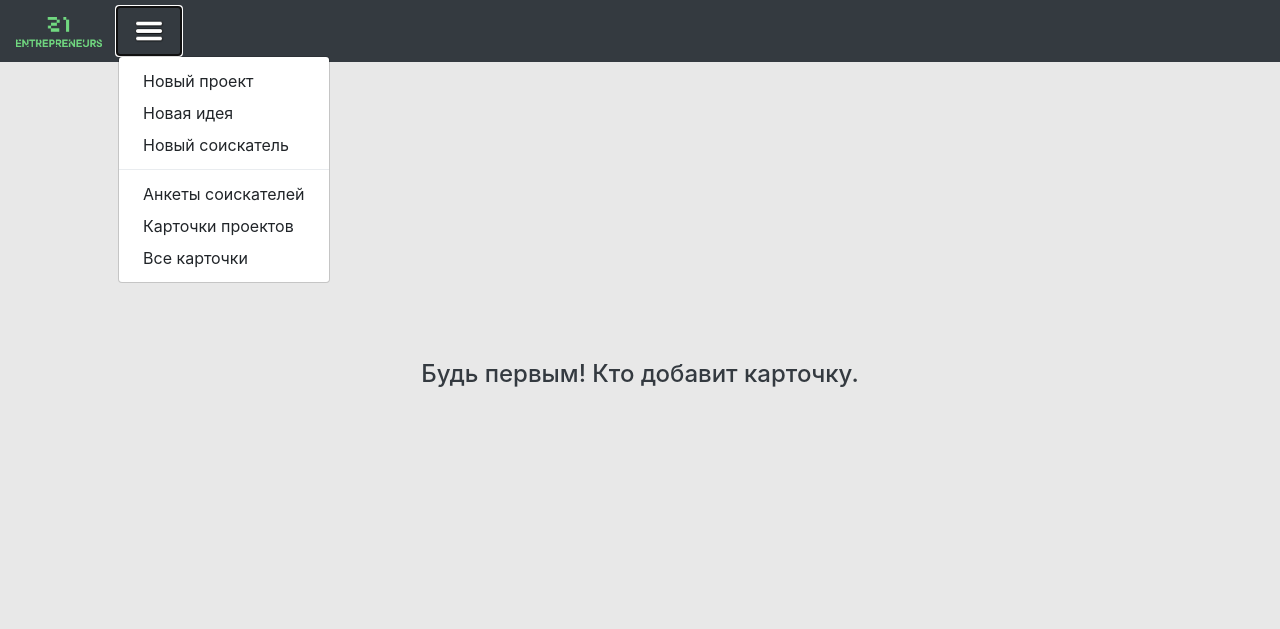
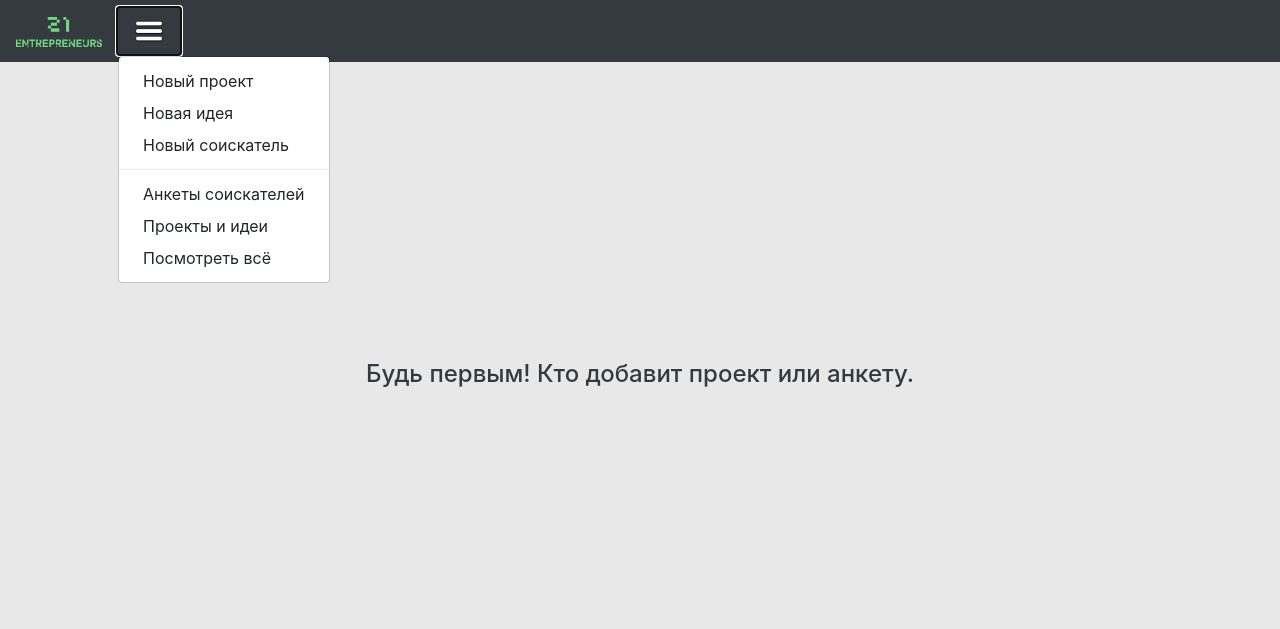
Before and after one commit to ENZ0g/21entrepreneurs_hh, a Django app: page /all_cards/ in a window 1280 px wide, after a click that opens the changed part. Shown: the top 629 px of the page. Run offline with Django 3.2, Linux system fonts and the light colour scheme; data that the repository does not hold is empty; parts of the project's set-up code (start-up, migrations or seed data) failed here and were passed over; some libraries are stand-ins or nearby versions.

Commit message:
new slack message headers, no cards

```diff
--- a/website/templates/all_cards_list.html
+++ b/website/templates/all_cards_list.html
@@ -16,7 +16,7 @@
     {% if cards|length == 0 %}
 
     <div class="empty-cards text-center">
-        <h4>Будь первым! Кто добавит карточку.</h4>
+        <h4>Будь первым! Кто добавит проект или анкету.</h4>
     </div>
 
     {% endif %}
@@ -64,7 +64,7 @@
                     <button type="button"
                             class="btn btn-outline-dark btn-sm"
                             data-toggle="modal"
-                            data-target="#passwordModal{{ forloop.counter }}">Редактировать карточку</button>
+                            data-target="#passwordModal{{ forloop.counter }}">Редактировать</button>
                 </div>
 
                 <div class="modal fade modal-centered"
@@ -131,7 +131,7 @@
             <button type="button"
                     class="btn btn-outline-dark btn-sm"
                     data-toggle="modal"
-                    data-target="#passwordModal{{ forloop.counter }}">Редактировать карточку</button>
+                    data-target="#passwordModal{{ forloop.counter }}">Редактировать</button>
         </div>
 
             <div class="modal fade modal-centered"
--- a/website/templates/applicants_list.html
+++ b/website/templates/applicants_list.html
@@ -16,7 +16,7 @@
     {% if applicants|length == 0 %}
 
     <div class="empty-cards text-center">
-        <h4>Будь первым! Кто добавит карточку.</h4>
+        <h4>Будь первым! Кто добавит анкету.</h4>
     </div>
 
     {% endif %}
@@ -47,7 +47,7 @@
             <button type="button"
                     class="btn btn-outline-dark btn-sm"
                     data-toggle="modal"
-                    data-target="#passwordModal{{ forloop.counter }}">Редактировать карточку</button>
+                    data-target="#passwordModal{{ forloop.counter }}">Редактировать</button>
         </div>
 
             <div class="modal fade modal-centered"
--- a/website/templates/base.html
+++ b/website/templates/base.html
@@ -32,8 +32,8 @@
                     <a class="dropdown-item" href="{% url 'new_applicant' %}">Новый соискатель</a>
                     <div class="dropdown-divider"></div>
                     <a class="dropdown-item" href="{% url 'applicants_list' %}">Анкеты соискателей</a>
-                    <a class="dropdown-item" href="{% url 'projects_list' %}">Карточки проектов</a>
-                    <a class="dropdown-item" href="{% url 'all_cards_list' %}">Все карточки</a>
+                    <a class="dropdown-item" href="{% url 'projects_list' %}">Проекты и идеи</a>
+                    <a class="dropdown-item" href="{% url 'all_cards_list' %}">Посмотреть всё</a>
                 </div>
             </li>
     </nav>
--- a/website/templates/edit_project.html
+++ b/website/templates/edit_project.html
@@ -9,7 +9,7 @@
         <input class="btn btn-outline-success" type="submit" name="save" value="Сохранить изменения">
         <a href="{% url 'delete_project' startup_id %}"
            onclick="return confirm('Уверены, что хотите удалить карточку стартапа?');"
-           class="btn btn-danger">Удалить карточку стартапа</a>
+           class="btn btn-danger">Удалить проект</a>
     </form>
 
 {% endblock %}
--- a/website/templates/home_page.html
+++ b/website/templates/home_page.html
@@ -14,7 +14,7 @@
                 Или поищите среди анкет соискателей.</p>
         </div>
         <div class="card-footer text-center">
-            <a href="{% url 'new_project' project_type='startup' %}" class="btn btn-outline-dark btn-same-size">Добавить карточку проекта</a>
+            <a href="{% url 'new_project' project_type='startup' %}" class="btn btn-outline-dark btn-same-size">Добавить проект</a>
             <a href="{% url 'applicants_list'%}" class="btn btn-outline-dark btn-same-size">Смотреть анкеты соискателей</a>
         </div>
     </div>
@@ -41,7 +41,7 @@
         </div>
         <div class="card-footer text-center">
             <a href="{% url 'new_applicant'%}" class="btn btn-outline-dark btn-same-size">Добавить анкету соискателя</a>
-            <a href="{% url 'projects_list'%}" class="btn btn-outline-dark btn-same-size">Смотреть карточки проектов</a>
+            <a href="{% url 'projects_list'%}" class="btn btn-outline-dark btn-same-size">Смотреть проекты и идеи</a>
         </div>
     </div>
 </div>
--- a/website/templates/projects_list.html
+++ b/website/templates/projects_list.html
@@ -16,7 +16,7 @@
     {% if startups|length == 0 %}
 
     <div class="empty-cards text-center">
-        <h4>Будь первым! Кто добавит карточку.</h4>
+        <h4>Будь первым! Кто добавит проект или идею.</h4>
     </div>
 
     {% endif %}
@@ -57,7 +57,7 @@
                 <button type="button"
                         class="btn btn-outline-dark btn-sm"
                         data-toggle="modal"
-                        data-target="#passwordModal{{ forloop.counter }}">Редактировать карточку</button>
+                        data-target="#passwordModal{{ forloop.counter }}">Редактировать</button>
             </div>
 
             <div class="modal fade modal-centered"
```
Also changed, not shown: website/slack_tmpl.py (+25 -2 lines).
